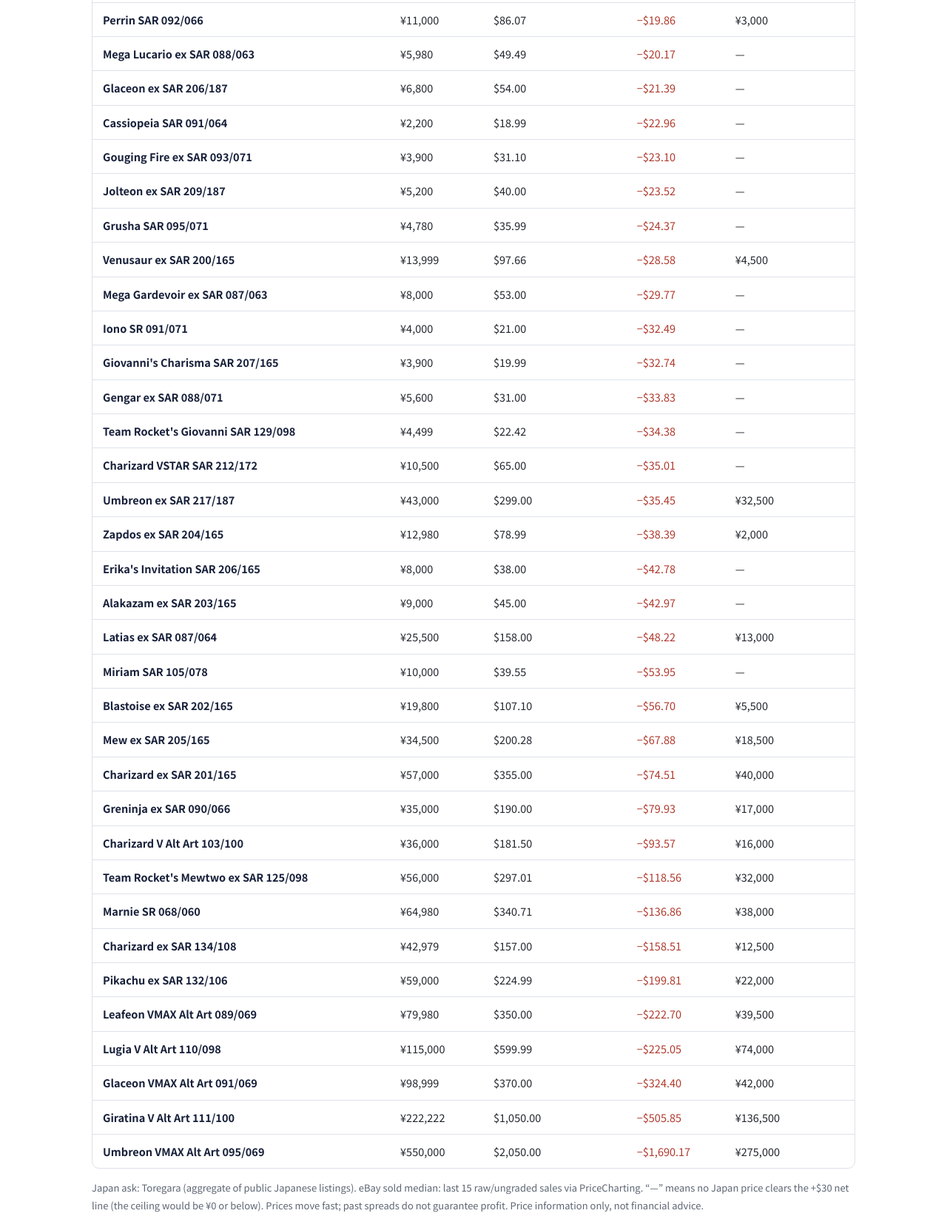
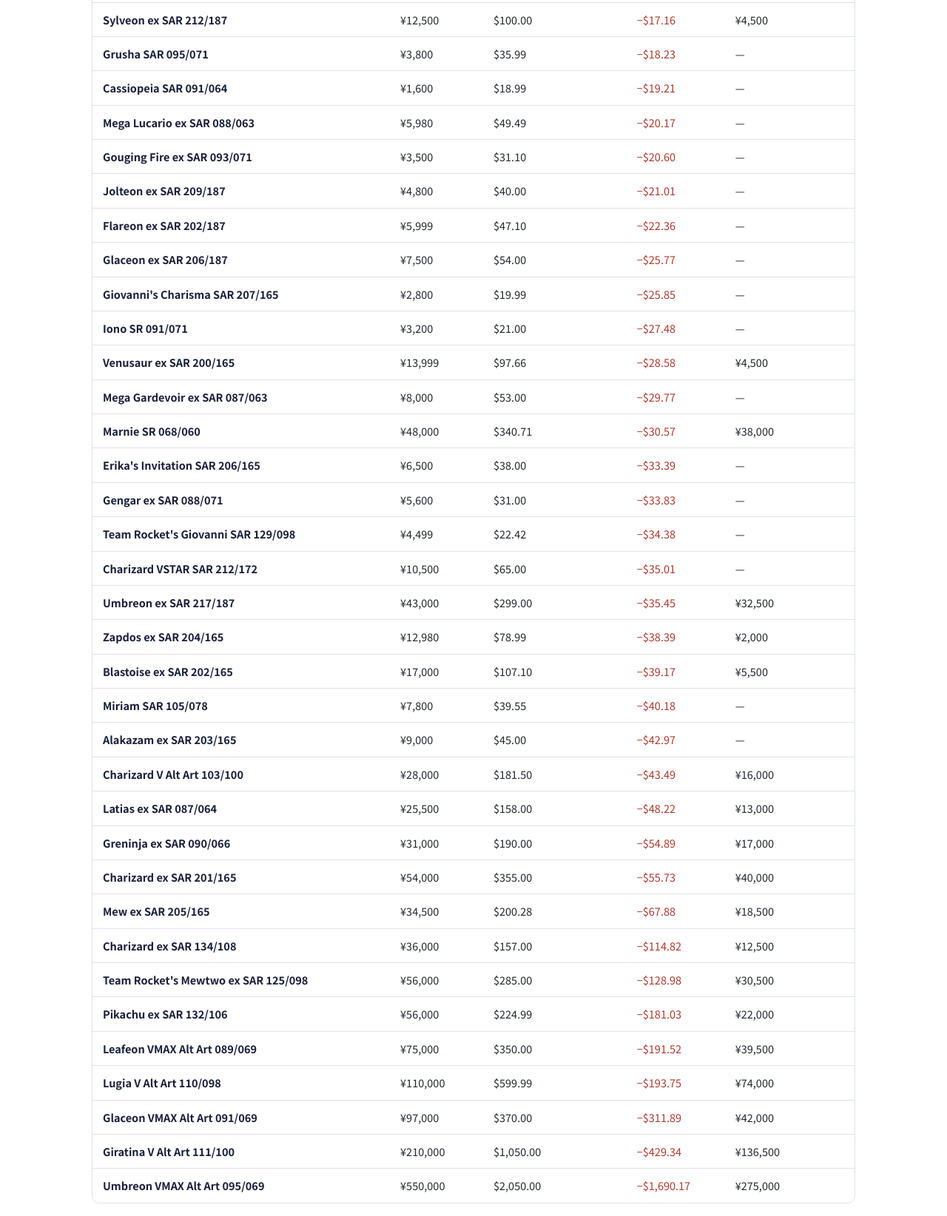
Before and after one commit to ruirui-kouno/price-data-api, a plain HTML site: page buy-ceiling.html in a window 1280 px wide. Shown: the part 642-2286 px from the top of the page at 74% size. Drawn offline with Linux system fonts and the light colour scheme.

Commit message:
Update price-data-api buy-ceiling.html

```diff
--- a/buy-ceiling.html
+++ b/buy-ceiling.html
@@ -75,51 +75,52 @@
   <div class="wrap">
     <p class="kicker">FREE REFERENCE — TCG</p>
     <h1>Buy-ceiling list: all 40 tracked cards</h1>
-    <p class="sec-lead">From our latest scan (<b>Nov 22, 2026, 00:17 JST</b>). Net spread = eBay sold median &times; FX &minus; 13.25% eBay fee &minus; Japan ask &minus; &yen;2,500 international shipping &minus; &yen;1,600 proxy/domestic costs. &ldquo;Buy at or below&rdquo; is the Japan price at which the net would be exactly +$30. FX: &yen;159.75 / $1. Sorted by net spread, best first. Regenerated on every scan (every 12 hours) — never treat an older scan as current.</p>
+    <p class="sec-lead">From our latest scan (<b>Nov 22, 2026, 07:15 JST</b>). Net spread = eBay sold median &times; FX &minus; 13.25% eBay fee &minus; Japan ask &minus; &yen;2,500 international shipping &minus; &yen;1,600 proxy/domestic costs. &ldquo;Buy at or below&rdquo; is the Japan price at which the net would be exactly +$30. FX: &yen;159.75 / $1. Sorted by net spread, best first. Regenerated on every scan (every 12 hours) — never treat an older scan as current.</p>
     <div class="tbl-wrap">
       <table>
         <thead>
           <tr><th>Card</th><th>Japan ask</th><th>eBay sold median</th><th>Net spread</th><th>Buy at or below</th></tr>
         </thead>
         <tbody>
-          <tr><td>Iono SAR 096/071</td><td class="num">&yen;33,333</td><td class="num">$280.00</td><td class="num pos">+$8.58</td><td class="num">&yen;29,500</td></tr>
-          <tr><td>Mewtwo VSTAR SAR 221/172</td><td class="num">&yen;11,000</td><td class="num">$94.99</td><td class="num neg">&minus;$12.12</td><td class="num">&yen;4,000</td></tr>
+          <tr><td>Iono SAR 096/071</td><td class="num">&yen;32,000</td><td class="num">$280.00</td><td class="num pos">+$16.92</td><td class="num">&yen;29,500</td></tr>
+          <tr><td>Perrin SAR 092/066</td><td class="num">&yen;9,500</td><td class="num">$86.07</td><td class="num neg">&minus;$10.47</td><td class="num">&yen;3,000</td></tr>
+          <tr><td>Mewtwo VSTAR SAR 221/172</td><td class="num">&yen;11,400</td><td class="num">$94.99</td><td class="num neg">&minus;$14.62</td><td class="num">&yen;4,000</td></tr>
           <tr><td>Vaporeon ex SAR 205/187</td><td class="num">&yen;6,000</td><td class="num">$54.99</td><td class="num neg">&minus;$15.52</td><td class="num">&mdash;</td></tr>
           <tr><td>Espeon ex SAR 211/187</td><td class="num">&yen;6,799</td><td class="num">$59.40</td><td class="num neg">&minus;$16.70</td><td class="num">&mdash;</td></tr>
           <tr><td>Sylveon ex SAR 212/187</td><td class="num">&yen;12,500</td><td class="num">$100.00</td><td class="num neg">&minus;$17.16</td><td class="num">&yen;4,500</td></tr>
-          <tr><td>Perrin SAR 092/066</td><td class="num">&yen;11,000</td><td class="num">$86.07</td><td class="num neg">&minus;$19.86</td><td class="num">&yen;3,000</td></tr>
+          <tr><td>Grusha SAR 095/071</td><td class="num">&yen;3,800</td><td class="num">$35.99</td><td class="num neg">&minus;$18.23</td><td class="num">&mdash;</td></tr>
+          <tr><td>Cassiopeia SAR 091/064</td><td class="num">&yen;1,600</td><td class="num">$18.99</td><td class="num neg">&minus;$19.21</td><td class="num">&mdash;</td></tr>
           <tr><td>Mega Lucario ex SAR 088/063</td><td class="num">&yen;5,980</td><td class="num">$49.49</td><td class="num neg">&minus;$20.17</td><td class="num">&mdash;</td></tr>
-          <tr><td>Glaceon ex SAR 206/187</td><td class="num">&yen;6,800</td><td class="num">$54.00</td><td class="num neg">&minus;$21.39</td><td class="num">&mdash;</td></tr>
-          <tr><td>Cassiopeia SAR 091/064</td><td class="num">&yen;2,200</td><td class="num">$18.99</td><td class="num neg">&minus;$22.96</td><td class="num">&mdash;</td></tr>
-          <tr><td>Gouging Fire ex SAR 093/071</td><td class="num">&yen;3,900</td><td class="num">$31.10</td><td class="num neg">&minus;$23.10</td><td class="num">&mdash;</td></tr>
-          <tr><td>Jolteon ex SAR 209/187</td><td class="num">&yen;5,200</td><td class="num">$40.00</td><td class="num neg">&minus;$23.52</td><td class="num">&mdash;</td></tr>
-          <tr><td>Grusha SAR 095/071</td><td class="num">&yen;4,780</td><td class="num">$35.99</td><td class="num neg">&minus;$24.37</td><td class="num">&mdash;</td></tr>
+          <tr><td>Gouging Fire ex SAR 093/071</td><td class="num">&yen;3,500</td><td class="num">$31.10</td><td class="num neg">&minus;$20.60</td><td class="num">&mdash;</td></tr>
+          <tr><td>Jolteon ex SAR 209/187</td><td class="num">&yen;4,800</td><td class="num">$40.00</td><td class="num neg">&minus;$21.01</td><td class="num">&mdash;</td></tr>
+          <tr><td>Flareon ex SAR 202/187</td><td class="num">&yen;5,999</td><td class="num">$47.10</td><td class="num neg">&minus;$22.36</td><td class="num">&mdash;</td></tr>
+          <tr><td>Glaceon ex SAR 206/187</td><td class="num">&yen;7,500</td><td class="num">$54.00</td><td class="num neg">&minus;$25.77</td><td class="num">&mdash;</td></tr>
+          <tr><td>Giovanni's Charisma SAR 207/165</td><td class="num">&yen;2,800</td><td class="num">$19.99</td><td class="num neg">&minus;$25.85</td><td class="num">&mdash;</td></tr>
+          <tr><td>Iono SR 091/071</td><td class="num">&yen;3,200</td><td class="num">$21.00</td><td class="num neg">&minus;$27.48</td><td class="num">&mdash;</td></tr>
           <tr><td>Venusaur ex SAR 200/165</td><td class="num">&yen;13,999</td><td class="num">$97.66</td><td class="num neg">&minus;$28.58</td><td class="num">&yen;4,500</td></tr>
           <tr><td>Mega Gardevoir ex SAR 087/063</td><td class="num">&yen;8,000</td><td class="num">$53.00</td><td class="num neg">&minus;$29.77</td><td class="num">&mdash;</td></tr>
-          <tr><td>Iono SR 091/071</td><td class="num">&yen;4,000</td><td class="num">$21.00</td><td class="num neg">&minus;$32.49</td><td class="num">&mdash;</td></tr>
-          <tr><td>Giovanni's Charisma SAR 207/165</td><td class="num">&yen;3,900</td><td class="num">$19.99</td><td class="num neg">&minus;$32.74</td><td class="num">&mdash;</td></tr>
+          <tr><td>Marnie SR 068/060</td><td class="num">&yen;48,000</td><td class="num">$340.71</td><td class="num neg">&minus;$30.57</td><td class="num">&yen;38,000</td></tr>
+          <tr><td>Erika's Invitation SAR 206/165</td><td class="num">&yen;6,500</td><td class="num">$38.00</td><td class="num neg">&minus;$33.39</td><td class="num">&mdash;</td></tr>
           <tr><td>Gengar ex SAR 088/071</td><td class="num">&yen;5,600</td><td class="num">$31.00</td><td class="num neg">&minus;$33.83</td><td class="num">&mdash;</td></tr>
           <tr><td>Team Rocket's Giovanni SAR 129/098</td><td class="num">&yen;4,499</td><td class="num">$22.42</td><td class="num neg">&minus;$34.38</td><td class="num">&mdash;</td></tr>
           <tr><td>Charizard VSTAR SAR 212/172</td><td class="num">&yen;10,500</td><td class="num">$65.00</td><td class="num neg">&minus;$35.01</td><td class="num">&mdash;</td></tr>
           <tr><td>Umbreon ex SAR 217/187</td><td class="num">&yen;43,000</td><td class="num">$299.00</td><td class="num neg">&minus;$35.45</td><td class="num">&yen;32,500</td></tr>
           <tr><td>Zapdos ex SAR 204/165</td><td class="num">&yen;12,980</td><td class="num">$78.99</td><td class="num neg">&minus;$38.39</td><td class="num">&yen;2,000</td></tr>
-          <tr><td>Erika's Invitation SAR 206/165</td><td class="num">&yen;8,000</td><td class="num">$38.00</td><td class="num neg">&minus;$42.78</td><td class="num">&mdash;</td></tr>
+          <tr><td>Blastoise ex SAR 202/165</td><td class="num">&yen;17,000</td><td class="num">$107.10</td><td class="num neg">&minus;$39.17</td><td class="num">&yen;5,500</td></tr>
+          <tr><td>Miriam SAR 105/078</td><td class="num">&yen;7,800</td><td class="num">$39.55</td><td class="num neg">&minus;$40.18</td><td class="num">&mdash;</td></tr>
           <tr><td>Alakazam ex SAR 203/165</td><td class="num">&yen;9,000</td><td class="num">$45.00</td><td class="num neg">&minus;$42.97</td><td class="num">&mdash;</td></tr>
+          <tr><td>Charizard V Alt Art 103/100</td><td class="num">&yen;28,000</td><td class="num">$181.50</td><td class="num neg">&minus;$43.49</td><td class="num">&yen;16,000</td></tr>
           <tr><td>Latias ex SAR 087/064</td><td class="num">&yen;25,500</td><td class="num">$158.00</td><td class="num neg">&minus;$48.22</td><td class="num">&yen;13,000</td></tr>
-          <tr><td>Miriam SAR 105/078</td><td class="num">&yen;10,000</td><td class="num">$39.55</td><td class="num neg">&minus;$53.95</td><td class="num">&mdash;</td></tr>
-          <tr><td>Blastoise ex SAR 202/165</td><td class="num">&yen;19,800</td><td class="num">$107.10</td><td class="num neg">&minus;$56.70</td><td class="num">&yen;5,500</td></tr>
+          <tr><td>Greninja ex SAR 090/066</td><td class="num">&yen;31,000</td><td class="num">$190.00</td><td class="num neg">&minus;$54.89</td><td class="num">&yen;17,000</td></tr>
+          <tr><td>Charizard ex SAR 201/165</td><td class="num">&yen;54,000</td><td class="num">$355.00</td><td class="num neg">&minus;$55.73</td><td class="num">&yen;40,000</td></tr>
           <tr><td>Mew ex SAR 205/165</td><td class="num">&yen;34,500</td><td class="num">$200.28</td><td class="num neg">&minus;$67.88</td><td class="num">&yen;18,500</td></tr>
-          <tr><td>Charizard ex SAR 201/165</td><td class="num">&yen;57,000</td><td class="num">$355.00</td><td class="num neg">&minus;$74.51</td><td class="num">&yen;40,000</td></tr>
-          <tr><td>Greninja ex SAR 090/066</td><td class="num">&yen;35,000</td><td class="num">$190.00</td><td class="num neg">&minus;$79.93</td><td class="num">&yen;17,000</td></tr>
-          <tr><td>Charizard V Alt Art 103/100</td><td class="num">&yen;36,000</td><td class="num">$181.50</td><td class="num neg">&minus;$93.57</td><td class="num">&yen;16,000</td></tr>
-          <tr><td>Team Rocket's Mewtwo ex SAR 125/098</td><td class="num">&yen;56,000</td><td class="num">$297.01</td><td class="num neg">&minus;$118.56</td><td class="num">&yen;32,000</td></tr>
-          <tr><td>Marnie SR 068/060</td><td class="num">&yen;64,980</td><td class="num">$340.71</td><td class="num neg">&minus;$136.86</td><td class="num">&yen;38,000</td></tr>
-          <tr><td>Charizard ex SAR 134/108</td><td class="num">&yen;42,979</td><td class="num">$157.00</td><td class="num neg">&minus;$158.51</td><td class="num">&yen;12,500</td></tr>
-          <tr><td>Pikachu ex SAR 132/106</td><td class="num">&yen;59,000</td><td class="num">$224.99</td><td class="num neg">&minus;$199.81</td><td class="num">&yen;22,000</td></tr>
-          <tr><td>Leafeon VMAX Alt Art 089/069</td><td class="num">&yen;79,980</td><td class="num">$350.00</td><td class="num neg">&minus;$222.70</td><td class="num">&yen;39,500</td></tr>
-          <tr><td>Lugia V Alt Art 110/098</td><td class="num">&yen;115,000</td><td class="num">$599.99</td><td class="num neg">&minus;$225.05</td><td class="num">&yen;74,000</td></tr>
-          <tr><td>Glaceon VMAX Alt Art 091/069</td><td class="num">&yen;98,999</td><td class="num">$370.00</td><td class="num neg">&minus;$324.40</td><td class="num">&yen;42,000</td></tr>
-          <tr><td>Giratina V Alt Art 111/100</td><td class="num">&yen;222,222</td><td class="num">$1,050.00</td><td class="num neg">&minus;$505.85</td><td class="num">&yen;136,500</td></tr>
+          <tr><td>Charizard ex SAR 134/108</td><td class="num">&yen;36,000</td><td class="num">$157.00</td><td class="num neg">&minus;$114.82</td><td class="num">&yen;12,500</td></tr>
+          <tr><td>Team Rocket's Mewtwo ex SAR 125/098</td><td class="num">&yen;56,000</td><td class="num">$285.00</td><td class="num neg">&minus;$128.98</td><td class="num">&yen;30,500</td></tr>
+          <tr><td>Pikachu ex SAR 132/106</td><td class="num">&yen;56,000</td><td class="num">$224.99</td><td class="num neg">&minus;$181.03</td><td class="num">&yen;22,000</td></tr>
+          <tr><td>Leafeon VMAX Alt Art 089/069</td><td class="num">&yen;75,000</td><td class="num">$350.00</td><td class="num neg">&minus;$191.52</td><td class="num">&yen;39,500</td></tr>
+          <tr><td>Lugia V Alt Art 110/098</td><td class="num">&yen;110,000</td><td class="num">$599.99</td><td class="num neg">&minus;$193.75</td><td class="num">&yen;74,000</td></tr>
+          <tr><td>Glaceon VMAX Alt Art 091/069</td><td class="num">&yen;97,000</td><td class="num">$370.00</td><td class="num neg">&minus;$311.89</td><td class="num">&yen;42,000</td></tr>
+          <tr><td>Giratina V Alt Art 111/100</td><td class="num">&yen;210,000</td><td class="num">$1,050.00</td><td class="num neg">&minus;$429.34</td><td class="num">&yen;136,500</td></tr>
           <tr><td>Umbreon VMAX Alt Art 095/069</td><td class="num">&yen;550,000</td><td class="num">$2,050.00</td><td class="num neg">&minus;$1,690.17</td><td class="num">&yen;275,000</td></tr>
         </tbody>
       </table>
```
